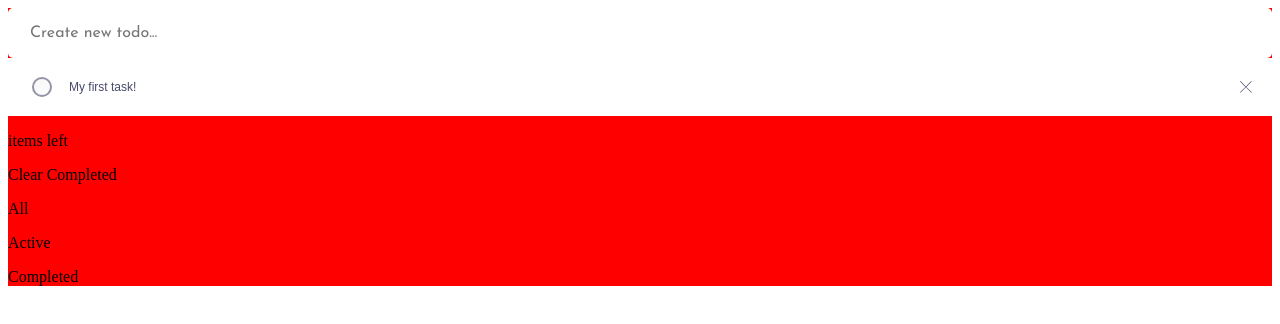
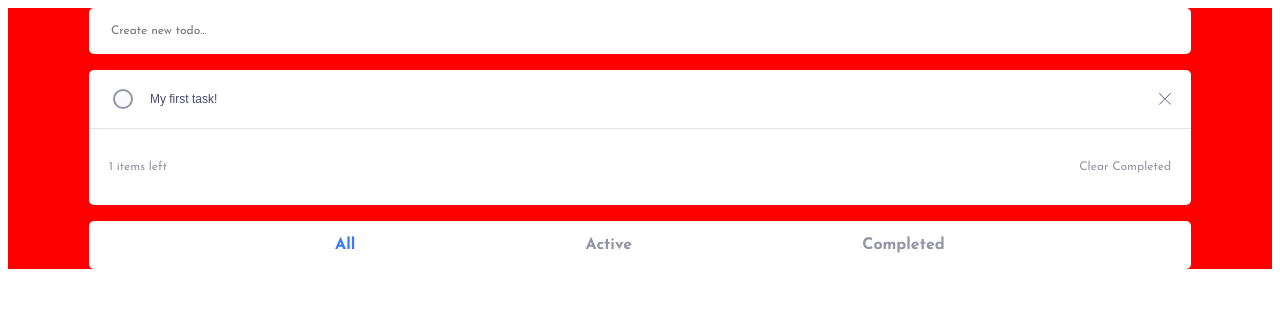
Before and after one commit to Qwerex56/TODO-list, a Vue app: page / in a window 1280 px wide. Both pictures are taken after a click on the element "My first task!". Shown: the top 324 px of the page. Built offline with nearby package versions, Linux system fonts and the light colour scheme.

Commit message:
Completed todo lst logic

```diff
--- a/src/App.vue
+++ b/src/App.vue
@@ -1,5 +1,5 @@
 <template>
-  <div style="background-color: red;">
+  <div style="background-color: red; display: flex;">
     <TodoList/>
   </div>
 </template>
--- a/src/components/FilterButton.vue
+++ b/src/components/FilterButton.vue
@@ -1,6 +1,6 @@
 <template>
-  <div>
-    <p @click="$emit('filter')">
+  <div class="filter-button">
+    <p class="filter-button__name" @click="$emit('filter')">
       <slot>
 
       </slot>
@@ -13,3 +13,14 @@ export default {
   emits: ['filter'],
 }
 </script>
+
+<style lang="scss">
+@use '@/scss/variables' as *;
+
+.filter-button {
+  color: $dark-grayish-blue;
+
+  font-family: $josefin-sans;
+
+}
+</style>
--- a/src/components/TodoCounter.vue
+++ b/src/components/TodoCounter.vue
@@ -1,9 +1,12 @@
 <template>
   <div class="todo-counter">
-    <p class="todo-">
-      <slot></slot> items left
+    <p class="todo-counter__items-left">
+      {{ activeTodoCount }} items left
     </p>
-    <p>
+    <p
+      class="todo-counter__clear-inactive"
+      @click="$emit('removeInactive')"
+    >
       Clear Completed
     </p>
   </div>
@@ -11,10 +14,42 @@
 
 <script lang="ts">
 export default {
-
+  props: {
+    activeTodoCount: {
+      type: Number,
+      required: true,
+    }
+  },
+  emits: ['removeInactive'],
 }
 </script>
 
 <style lang="scss">
+@use '@/scss/variables' as *;
+
+.todo-counter {
+  display: flex;
+  box-sizing: border-box;
+
+  padding: 1.25rem;
+
+  background: white;
+  color: $dark-grayish-blue;
+
+  font-family: $josefin-sans;
+  font-size: 0.75rem;
+
+  &__items-left {
+    margin-right: auto;
+  }
+
+  &__clear-inactive {
+    cursor: default;
+    &:hover {
+      color: $very-dark-grayish-blue;
+    }
+  }
+}
+
 
 </style>
--- a/src/components/TodoCreator.vue
+++ b/src/components/TodoCreator.vue
@@ -8,6 +8,7 @@
       type="text"
       class="todo-creator__input"
       placeholder="Create new todo..."
+      autocomplete="off"
     >
   </div>
 </template>
@@ -39,7 +40,7 @@ export default {
     color: $very-dark-grayish-blue;
 
     font-family: inherit;
-    font-size: 1rem;
+    font-size: 0.75rem;
   }
 }
 </style>
--- a/src/components/TodoFilters.vue
+++ b/src/components/TodoFilters.vue
@@ -1,19 +1,31 @@
 <template>
   <div class="todo-filters">
-    <FilterButton @filter="$emit('newFilter', activeFilter.ALL)">All</FilterButton>
-    <FilterButton @filter="$emit('newFilter', activeFilter.ACTIVE)">Active</FilterButton>
-    <FilterButton @filter="$emit('newFilter', activeFilter.COMPLETED)">Completed</FilterButton>
+    <input
+      class="todo-filters__input" type="radio"
+      @click="$emit('newFilter', activeFilter.ALL)"
+      name="setFilter" :id="activeFilter.ALL"
+      checked
+    >
+    <label class="todo-filters__input--label" :for="activeFilter.ALL">All</label>
+    <input
+      class="todo-filters__input" type="radio"
+      @click="$emit('newFilter', activeFilter.ACTIVE)"
+      name="setFilter" :id="activeFilter.ACTIVE"
+    >
+    <label class="todo-filters__input--label" :for="activeFilter.ACTIVE">Active</label>
+    <input
+      class="todo-filters__input" type="radio"
+      @click="$emit('newFilter', activeFilter.COMPLETED)"
+      name="setFilter" :id="activeFilter.COMPLETED"
+    >
+    <label class="todo-filters__input--label" :for="activeFilter.COMPLETED">Completed</label>
   </div>
 </template>
 
 <script lang="ts">
-import FilterButton from './FilterButton.vue';
 import FilterTypeEnum from '../modules/FilterEnum'
 
 export default {
-  components: {
-    FilterButton,
-  },
   emits: ['newFilter'],
   data() {
     return {
@@ -24,5 +36,37 @@ export default {
 </script>
 
 <style lang="scss">
+@use '@/scss/variables' as *;
 
+.todo-filters {
+  display: flex;
+  justify-content: space-evenly;
+  box-sizing: border-box;
+
+  padding: 1rem;
+
+  border-radius: 0.313rem;
+
+  background-color: white;
+
+  &__input {
+    position: absolute;
+    appearance: none;
+
+    &--label {
+      color: $dark-grayish-blue;
+
+      font-family: $josefin-sans;
+      font-weight: 700;
+    }
+
+    &:checked + &--label {
+      color: $bright-blue;
+    }
+
+    &:not(:checked):hover + &--label {
+      color: $very-dark-grayish-blue;
+    }
+  }
+}
 </style>
--- a/src/components/TodoLabel.vue
+++ b/src/components/TodoLabel.vue
@@ -1,30 +1,30 @@
 <template>
   <div class="todo-label">
     <input
-      @click="$emit('changeState', id)"
+      @click="$emit('changeState', todo.id)"
       type="checkbox"
       class="todo-label__check"
     >
     <p
       v-if="isNewDescription"
       @click="switchInput()"
-      :class="{'todo-label__description--completed': !isActive}"
+      :class="{'todo-label__description--completed': !todo.isActive}"
       class="todo-label__description"
     >
-      {{ description }}
+      {{ todo.description }}
     </p>
     <input
       v-if="!isNewDescription"
       @keydown.enter="(ev: any) => {
-        $emit('changeDescription', ev.target.value, id);
+        $emit('changeDescription', ev.target.value, todo.id);
         switchInput();
       }"
-      :value="description"
+      :value="todo.description"
       type="text"
       class="todo-label__input"
     >
     <img
-      @click="$emit('remove', id)"
+      @click="$emit('remove', todo.id)"
       src="@/assets/images/icon-cross.svg"
       alt=""
       class="todo-label__delete"
@@ -33,18 +33,12 @@
 </template>
 
 <script lang="ts">
+import TodoObject from '@/modules/TodoObject';
+
 export default {
   props: {
-    id: {
-      type: Number,
-      required: true,
-    },
-    description: {
-      type: String,
-      required: true,
-    },
-    isActive: {
-      type: Boolean,
+    todo: {
+      type: TodoObject,
       required: true,
     },
   },
@@ -72,12 +66,13 @@ export default {
 
   padding: 1rem 1.25rem;
 
+  border-bottom: 0.0625rem solid $very-light-grayish-blue;
+
   background-color: white;
   color: $very-dark-grayish-blue;
 
   font-family: $josefin-sans;
   font-size: 0.75rem;
-
 
   &__check {
     $border-width: 0.125rem;
@@ -114,7 +109,7 @@ export default {
     &:checked {
       position: relative;
 
-      border: 0px solid transparent;
+      border: none;
 
       @include check-background-gradient;
 
@@ -135,7 +130,7 @@ export default {
     vertical-align: middle;
 
     &--completed {
-      color: $dark-grayish-blue;
+      color: $light-grayish-blue;
 
       text-decoration: line-through;
     }
@@ -152,7 +147,7 @@ export default {
 
     color: inherit;
 
-    font-size: inherit;
+    font-size: 0.75rem;
     vertical-align: middle;
   }
 
--- a/src/components/TodoList.vue
+++ b/src/components/TodoList.vue
@@ -1,22 +1,25 @@
 <template>
+  <main class="todo-app">
     <TodoCreator
       @create-todo="createTodo"
     />
-  <div>
+    <section class="todo-app__list">
       <TodoLabel
         v-for="todo in getFilteredTodos()" :key="todo.id"
-      :id="todo.id"
-      :description="todo.description"
-      :is-active="todo.isActive"
+        :todo="todo"
         @remove="removeTodo"
         @change-state="changeState"
         @change-description="changeDescription"
       />
-    <TodoCounter/>
-  </div>
+      <TodoCounter
+        :active-todo-count="countActiveTodos()"
+        @remove-inactive="removeInactive()"
+      />
+    </section>
     <TodoFilters
       @new-filter="setFilter"
     />
+  </main>
 </template>
 
 <script lang="ts">
@@ -58,12 +61,18 @@ export default {
         });
         return max + 1;
       })();
-
+      if (newDescription.length === 0) {
+        return;
+      }
       this.todos.push(new TodoObject(nextId, newDescription, true));
     },
 
     removeTodo(id: number) {
       this.todos = this.todos.filter((el) => el.id !== id);
+    },
+
+    removeInactive() {
+      this.todos = this.todos.filter((el) => el.isActive === true);
     },
 
     changeState(id: number) {
@@ -95,10 +104,30 @@ export default {
           break;
       }
       return filteredTodos;
+    },
+
+    countActiveTodos(): number {
+      const count = this.todos.filter((el) => el.isActive === true).length;
+      return count;
     }
   }
 }
 </script>
 
 <style scoped lang="scss">
+@use '@/scss/variables' as *;
+
+.todo-app {
+  width: 87.2%;
+
+  margin: auto;
+
+  &__list {
+    overflow: hidden;
+    margin-top: 1rem;
+    margin-bottom: 1rem;
+
+    border-radius: 0.313rem;
+  }
+}
 </style>
--- a/src/modules/FilterEnum.ts
+++ b/src/modules/FilterEnum.ts
@@ -1,7 +1,7 @@
 enum FilterTypeEnum {
-  ALL = 0,
-  ACTIVE = 1,
-  COMPLETED = 2,
+  ALL = 'All',
+  ACTIVE = 'Active',
+  COMPLETED = 'Completed',
 }
 
 export default FilterTypeEnum;
--- a/src/scss/_variables.scss
+++ b/src/scss/_variables.scss
@@ -10,7 +10,7 @@ $bright-blue: hsl(220, 98%, 61%);
 
 // -Light mode colors
 $very-light-gray: hsl(0, 0%, 98%);
-$very-light-grayish-blue: hsl(236, 33%, 92%);
+$very-light-grayish-blue: hsl(236, 32%, 92%);
 $light-grayish-blue: hsl(233, 11%, 84%);
 $dark-grayish-blue: hsl(236, 9%, 61%);
 $very-dark-grayish-blue: hsl(235, 19%, 35%);
```
Lines whose indentation alone changed are shown as unchanged.
